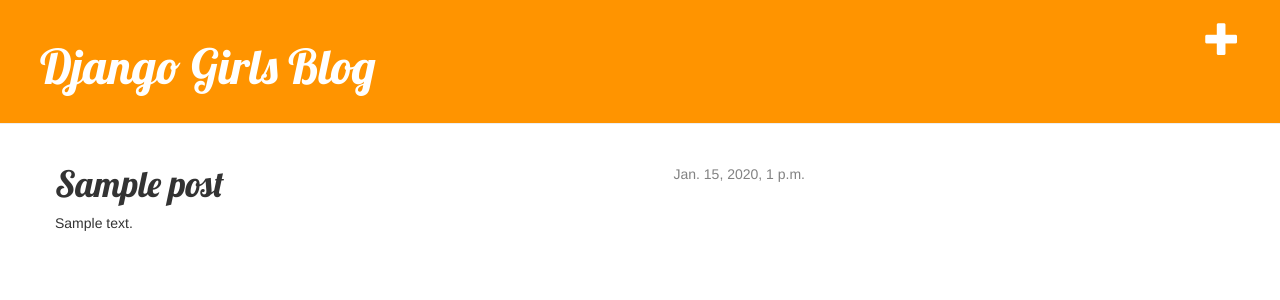
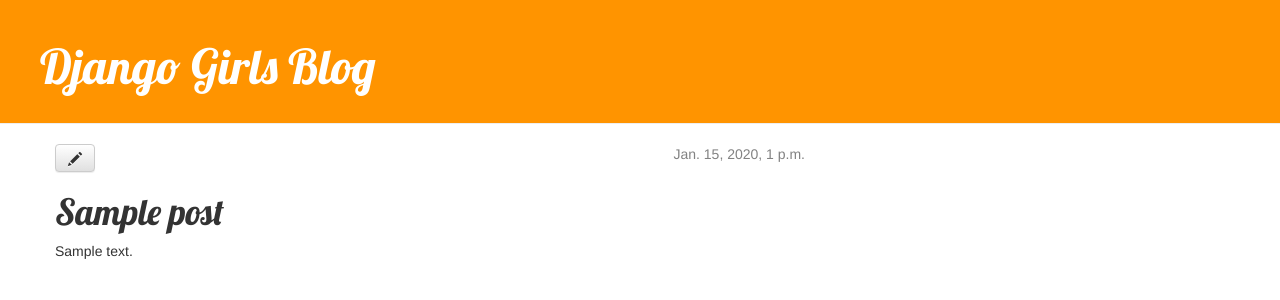
Before and after one commit to kudralex/locallibrary, a Django app: page /post/1 in a window 1280 px wide. Shown: the top 300 px of the page. Run offline with Django 3.2, Linux system fonts and the light colour scheme; tables that the repository leaves empty hold one stand-in row (values such as "Sample post"); some libraries are stand-ins or nearby versions.

Commit message:
Add views ccs and more1222

```diff
--- a/blog/templates/blog/base.html
+++ b/blog/templates/blog/base.html
@@ -9,7 +9,9 @@
         </head>
      <body>
         <div class="page-header">
-	    <a href="{% url 'post_new' %}" class="top-menu"><span class="glyphicon glyphicon-plus"></span></a>
+			{% if user.is_authenticated %}
+			    <a href="{% url 'post_new' %}" class="top-menu"><span class="glyphicon glyphicon-plus"></span></a>
+			{% endif %}
             <h1><a href="/">Django Girls Blog</a></h1>
         </div>
         <div class="content container">
--- a/blog/templates/blog/post_detail.html
+++ b/blog/templates/blog/post_detail.html
@@ -7,6 +7,7 @@
                     {{ post.published_date }}
                 </div>
             {% endif %}
+	 		<a class="btn btn-default" href="{% url 'post_edit' pk=post.pk %}"><span class="glyphicon glyphicon-pencil"></span></a>
             <h1>{{ post.title }}</h1>
             <p>{{ post.text|linebreaksbr }}</p>
         </div>
```
